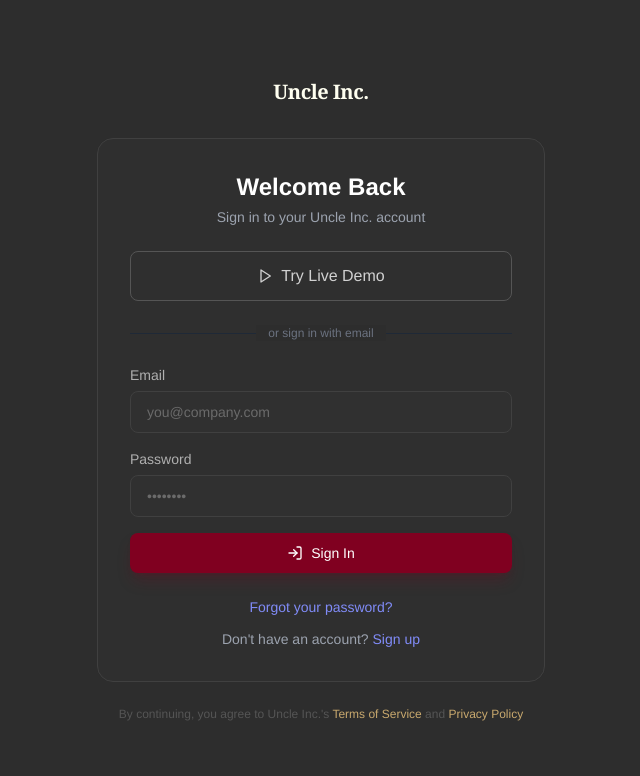
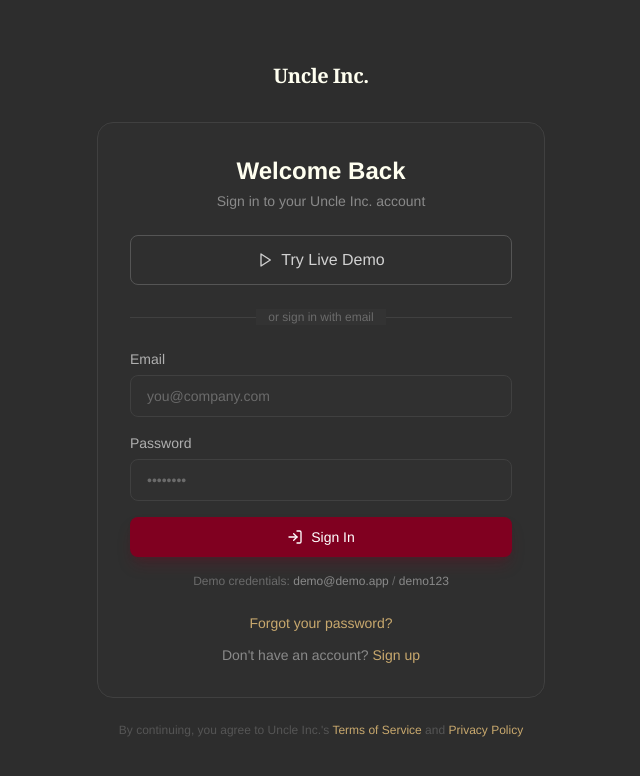
Before and after one commit to astratesting/uncle-inc-41a4d0, a Next.js app: page /sign-in in a window 1280 px wide. Shown: the top 776 px of the page, without its empty margins (319-959 px from the left). Built offline with nearby package versions, Linux system fonts and the light colour scheme.

Commit message:
feat: mvp build — <<ccr:632ec6ba87e8,string,415B>>

```diff
--- a/app/(auth)/sign-in/page.tsx
+++ b/app/(auth)/sign-in/page.tsx
@@ -20,6 +20,12 @@ export default function SignInPage() {
     setError("");
     setLoading(true);
 
+    // Local demo fallback — works without real Supabase credentials
+    if (email === "demo@demo.app" && password === "demo123") {
+      window.location.href = "/api/auth/demo-signin";
+      return;
+    }
+
     try {
       const supabase = createClient();
       const { error: authError } = await supabase.auth.signInWithPassword({
@@ -36,17 +42,17 @@ export default function SignInPage() {
       router.push("/dashboard");
       router.refresh();
     } catch {
-      setError("Authentication service unavailable. Try the demo instead.");
+      setError("Authentication service unavailable. Try demo@demo.app / demo123");
       setLoading(false);
     }
   }
 
   return (
     <div>
-      <h1 className="text-2xl font-bold text-white text-center mb-1">
+      <h1 className="text-2xl font-bold text-ivory text-center mb-1">
         Welcome Back
       </h1>
-      <p className="text-gray-400 text-sm text-center mb-6">
+      <p className="text-charcoal-400 text-sm text-center mb-6">
         Sign in to your Uncle Inc. account
       </p>
 
@@ -60,10 +66,10 @@ export default function SignInPage() {
 
       <div className="relative mb-6">
         <div className="absolute inset-0 flex items-center">
-          <div className="w-full border-t border-gray-800" />
+          <div className="w-full border-t border-charcoal-700" />
         </div>
         <div className="relative flex justify-center text-xs">
-          <span className="bg-charcoal-900 px-3 text-gray-500">or sign in with email</span>
+          <span className="bg-charcoal-800 px-3 text-charcoal-500">or sign in with email</span>
         </div>
       </div>
 
@@ -99,18 +105,22 @@ export default function SignInPage() {
         </Button>
       </form>
 
+      <p className="mt-4 text-center text-xs text-charcoal-500">
+        Demo credentials: <span className="text-charcoal-400">demo@demo.app</span> / <span className="text-charcoal-400">demo123</span>
+      </p>
+
       <div className="mt-6 space-y-3 text-center">
         <Link
           href="/forgot-password"
-          className="block text-sm text-indigo-400 hover:text-indigo-300 transition-colors"
+          className="block text-sm text-gold hover:text-gold-light transition-colors"
         >
           Forgot your password?
         </Link>
-        <p className="text-sm text-gray-400">
+        <p className="text-sm text-charcoal-400">
           Don&apos;t have an account?{" "}
           <Link
             href="/sign-up"
-            className="text-indigo-400 hover:text-indigo-300 font-medium transition-colors"
+            className="text-gold hover:text-gold-light font-medium transition-colors"
           >
             Sign up
           </Link>
--- a/app/(auth)/sign-up/page.tsx
+++ b/app/(auth)/sign-up/page.tsx
@@ -153,7 +153,11 @@ export default function SignUpPage() {
         </Button>
       </form>
 
-      <p className="mt-6 text-center text-sm text-charcoal-400">
+      <p className="mt-4 text-center text-xs text-charcoal-500">
+        Try the demo first: <span className="text-charcoal-400">demo@demo.app</span> / <span className="text-charcoal-400">demo123</span>
+      </p>
+
+      <p className="mt-4 text-center text-sm text-charcoal-400">
         Already have an account?{" "}
         <Link
           href="/sign-in"
```
Also changed, not shown: 2 other files (tests, documents, lock files or other folders).
